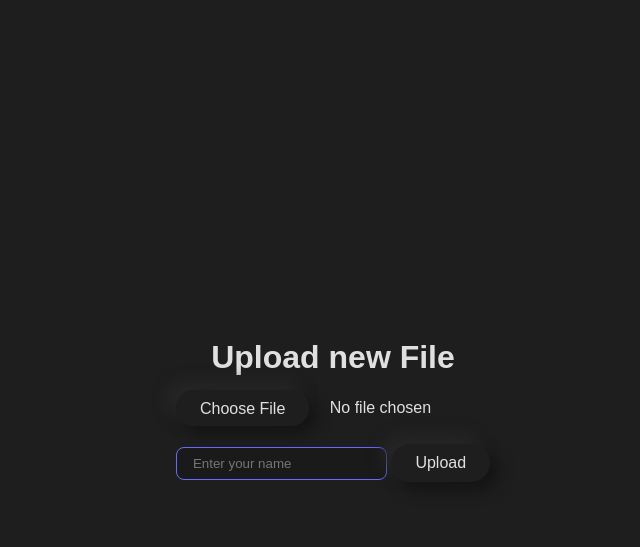
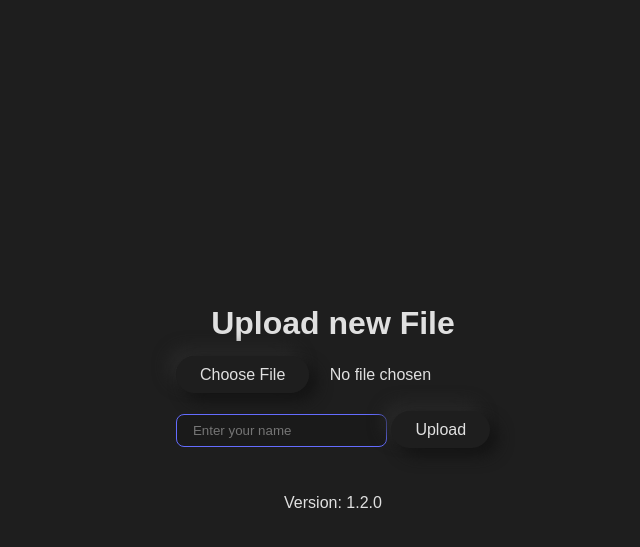
Before and after one commit to ufz0/autocoder, a Flask app: page / in a window 1280 px wide. Shown: the top 547 px of the page, without its empty margins (307-947 px from the left). Run offline with Flask 3, Linux system fonts and the light colour scheme.

Commit message:
Added version to upload page

```diff
--- a/frontend/templates/upload.html
+++ b/frontend/templates/upload.html
@@ -27,5 +27,7 @@
             fileNameSpan.textContent = chosenFile;
         });
     </script>
+    <h1> </h1>
+    <footer>Version: 1.2.0</footer>
 </body>
 </html>
```
